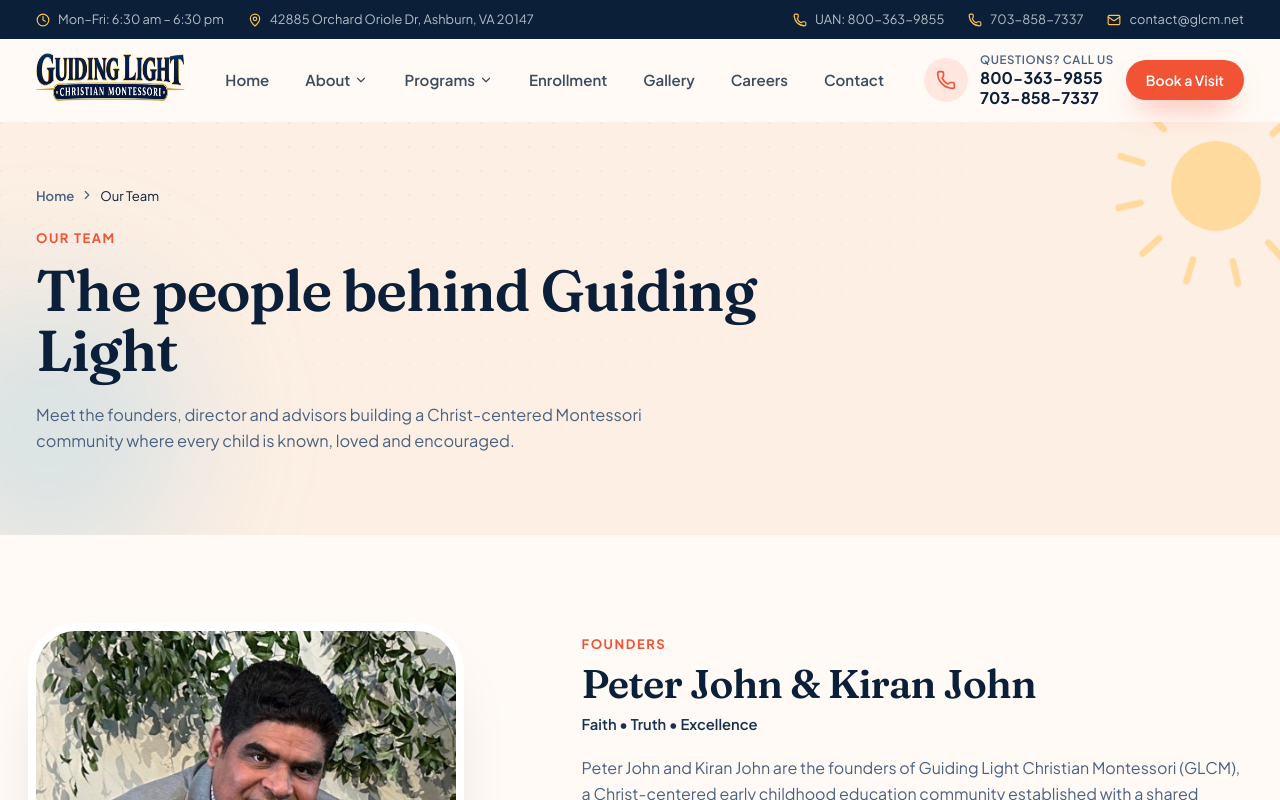
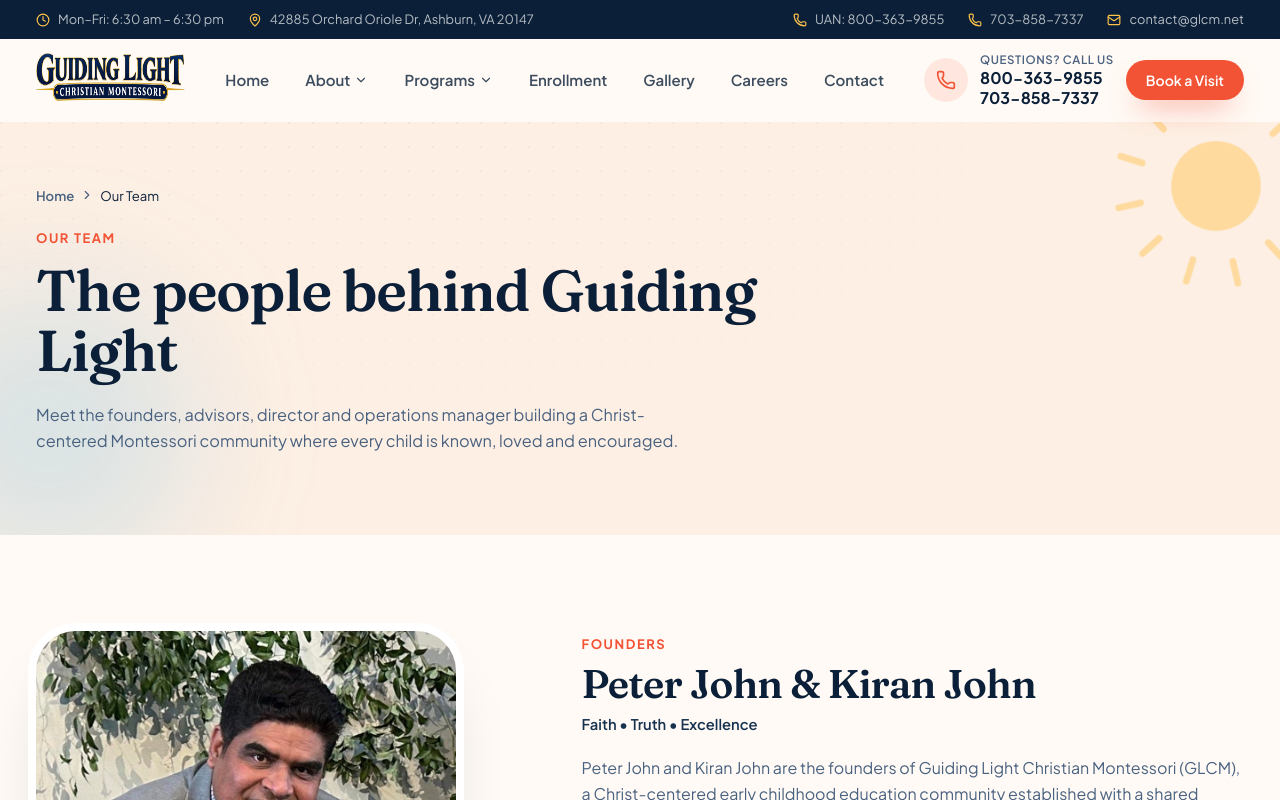
Before and after one commit to glcmscan-lgtm/GLcms-projects, a Next.js app: page /team in a window 1280 px wide. Shown: the top 800 px of the page. Built offline with nearby package versions, Linux system fonts and the light colour scheme.

Commit message:
Match Our Team wording to Peter's order

```diff
--- a/app/team/page.js
+++ b/app/team/page.js
@@ -8,7 +8,7 @@
 export const metadata = {
   title: 'Our Team',
   description:
-    'Meet the founders, director and board of advisors of Guiding Light Christian Montessori, a Christ-centered Montessori preschool in Ashburn, VA.',
+    'Meet the founders, board of advisors, director and operations manager of Guiding Light Christian Montessori, a Christ-centered Montessori preschool in Ashburn, VA.',
   alternates: { canonical: '/team' },
 }
 
@@ -25,7 +25,7 @@
       <PageHero
         eyebrow="Our Team"
         title="The people behind Guiding Light"
-        text="Meet the founders, director and advisors building a Christ-centered Montessori community where every child is known, loved and encouraged."
+        text="Meet the founders, advisors, director and operations manager building a Christ-centered Montessori community where every child is known, loved and encouraged."
         crumbs={[{ label: 'Our Team' }]}
       />
 
--- a/data/site.js
+++ b/data/site.js
@@ -58,7 +58,7 @@
     href: "/about",
     children: [
       { label: "About Us", href: "/about", meta: "Who we are" },
-      { label: "Our Team", href: "/team", meta: "Founders, director and advisors" },
+      { label: "Our Team", href: "/team", meta: "Founders, advisors, director and staff" },
     ],
   },
   {
```
